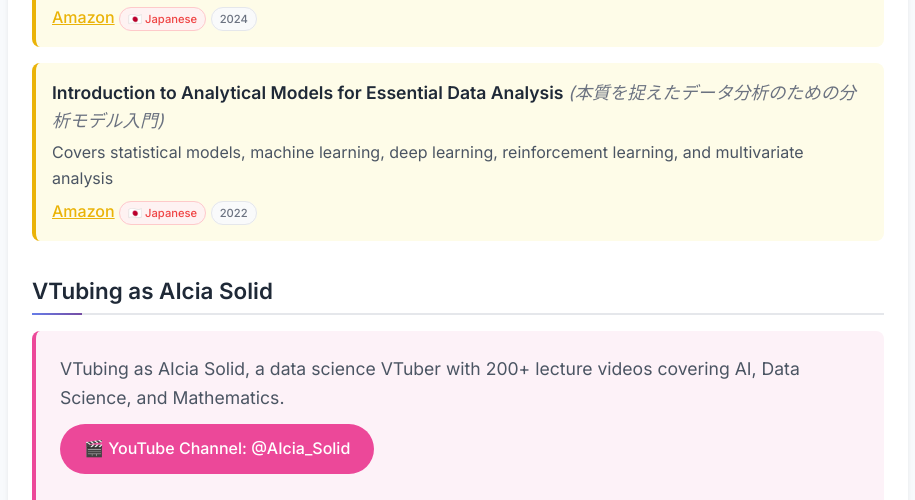
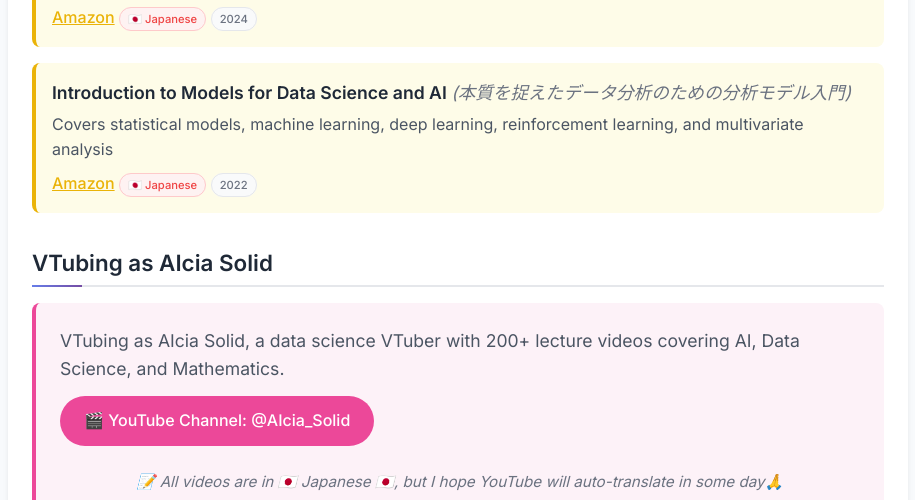
Before and after one commit to sugiyama34/sugiyama34.github.io, a plain HTML site: page docs/index.html in a window 1280 px wide. Shown: the part 1848-2348 px from the top of the page, without its empty margins (182-1097 px from the left). Drawn offline with Linux system fonts and the light colour scheme.

Commit message:
udpate english title of a book

```diff
--- a/docs/index.html
+++ b/docs/index.html
@@ -131,7 +131,7 @@
                         <p class="book-link"><a href="https://www.amazon.co.jp/dp/4802614802/ref=cm_sw_r_as_gl_apa_gl_i_PWV0SEB4RPMMTGVMQMF3?linkCode=ml1&tag=aicia_solid-22" target="_blank">Amazon</a> <span class="tag language-tag">🇯🇵 Japanese</span> <span class="tag year-tag">2024</span></p>
                     </div>
                     <div class="book-item">
-                        <h4 class="book-title">Introduction to Analytical Models for Essential Data Analysis <span class="japanese">(本質を捉えたデータ分析のための分析モデル入門)</span></h4>
+                        <h4 class="book-title">Introduction to Models for Data Science and AI <span class="japanese">(本質を捉えたデータ分析のための分析モデル入門)</span></h4>
                         <p class="book-description">Covers statistical models, machine learning, deep learning, reinforcement learning, and multivariate analysis</p>
                         <p class="book-link"><a href="https://www.amazon.co.jp/dp/4802613776/ref=cm_sw_r_as_gl_apa_gl_i_XQ26DVNN112PSGK19KJM?linkCode=ml1&tag=aicia_solid-22" target="_blank">Amazon</a> <span class="tag language-tag">🇯🇵 Japanese</span> <span class="tag year-tag">2022</span></p>
                     </div>
```
